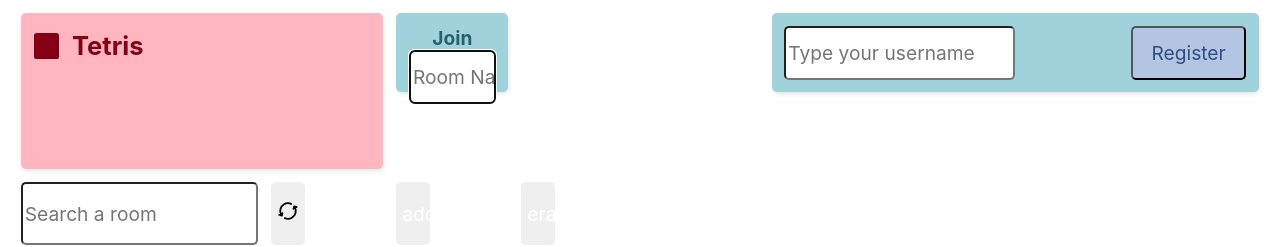
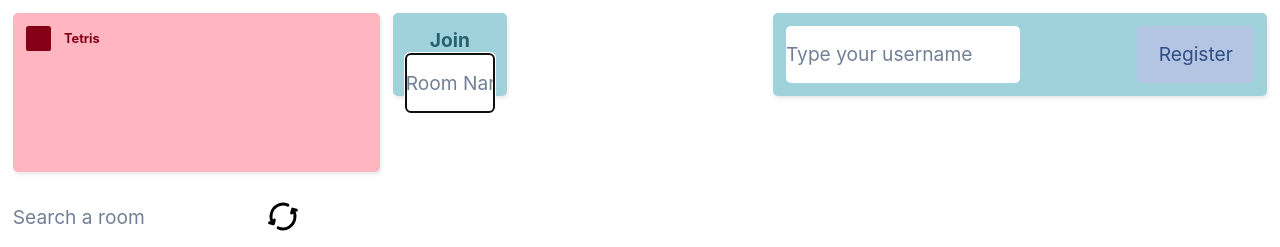
Before and after one commit to dcdnce/red-tetris, a React (Vite) app in the folder client/: page / in a window 1280 px wide. Shown: the top 247 px of the page. Built offline with nearby package versions, Linux system fonts and the light colour scheme; no server answers.

Commit message:
chakra implemented

```diff
--- a/client/src/components/home/Home.jsx
+++ b/client/src/components/home/Home.jsx
@@ -1,4 +1,3 @@
-import React, { useState, useRef, useEffect } from "react";
 import AllRoom from "./AllRoom.jsx";
 import JoinButton from "./JoinButton.jsx";
 
--- a/client/src/main.jsx
+++ b/client/src/main.jsx
@@ -1,6 +1,7 @@
 // Le point d'entrée JS qui monte l'application React et connecte Redux.
 import React from "react";
 import ReactDOM from "react-dom/client";
+import { ChakraProvider } from "@chakra-ui/react";
 import { Provider } from "react-redux";
 import { BrowserRouter } from "react-router-dom";
 import { store } from "./store/store";
@@ -12,11 +13,13 @@
 if (rootElement) {
     ReactDOM.createRoot(rootElement).render(
         <React.StrictMode>
-            <BrowserRouter>
-                <Provider store={store}>
-                    <App />
-                </Provider>
-            </BrowserRouter>
+            <ChakraProvider>
+                <BrowserRouter>
+                    <Provider store={store}>
+                        <App />
+                    </Provider>
+                </BrowserRouter>
+            </ChakraProvider>
         </React.StrictMode>
     );
 } else {
--- a/package.json
+++ b/package.json
@@ -30,9 +30,13 @@
     },
     "homepage": "https://github.com/dcdnce/red-tetris#readme",
     "dependencies": {
+        "@chakra-ui/react": "^2.10.9",
+        "@emotion/react": "^11.14.0",
+        "@emotion/styled": "^11.14.1",
         "@reduxjs/toolkit": "^2.6.1",
         "dotenv": "^16.4.7",
         "express": "^5.1.0",
+        "framer-motion": "^12.23.24",
         "jsonwebtoken": "^9.0.2",
         "react": "^19.1.0",
         "react-dom": "^19.1.0",
```
Also changed, not shown: 1 other file (tests, documents, lock files or other folders).
